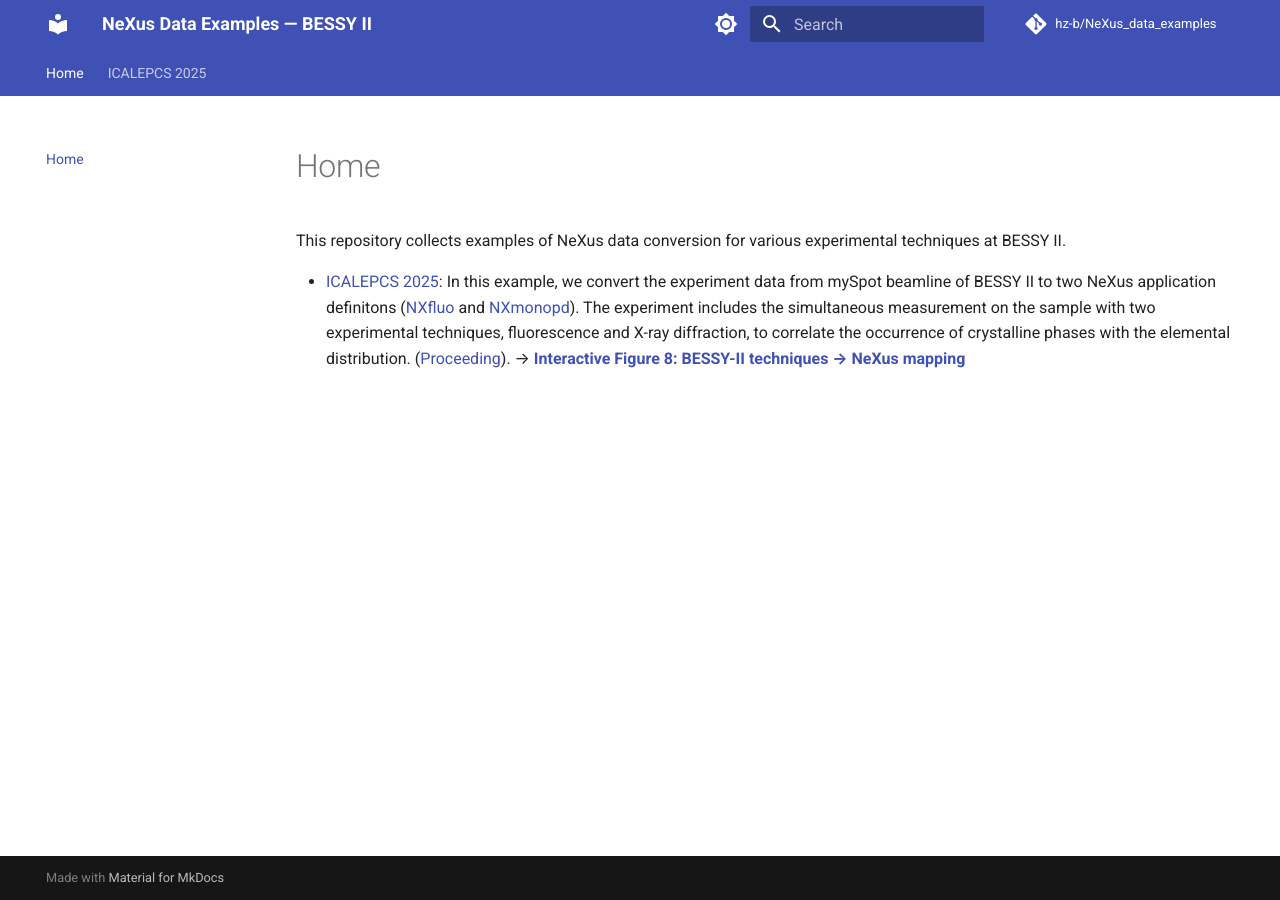
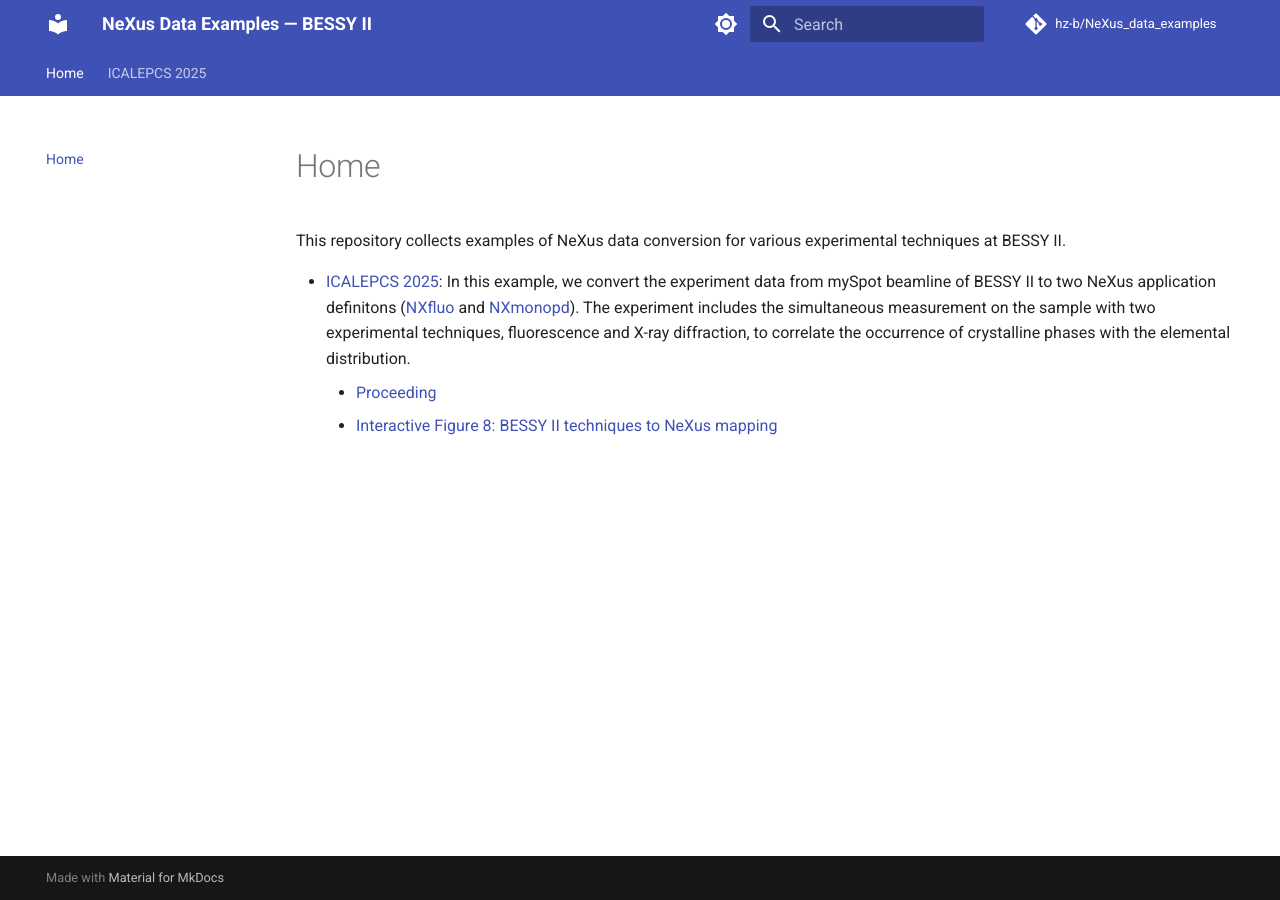
Before and after one commit to hz-b/NeXus_data_examples, an MkDocs documentation site: the page built from docs/index.md, in a window 1280 px wide. Built offline with MkDocs 1.6.1 and Material for MkDocs 9.7.7, drawn with Linux system fonts in a browser that asks for light colours; comment, search, counter and statistics services are not loaded.

```diff
--- a/docs/index.md
+++ b/docs/index.md
@@ -1,3 +1,5 @@
 This repository collects examples of NeXus data conversion for various experimental techniques at BESSY II.
 
-- [ICALEPCS 2025](https://github.com/hz-b/NeXus_data_examples/tree/main/2025_ICALEPCS): In this example, we convert the experiment data from mySpot beamline of BESSY II to two NeXus application definitons ([NXfluo](https://manual.nexusformat.org/classes/applications/NXfluo.html) and [NXmonopd](https://manual.nexusformat.org/classes/applications/NXmonopd.html)). The experiment includes the simultaneous measurement on the sample with two experimental techniques, fluorescence and X-ray diffraction, to correlate the occurrence of crystalline phases with the elemental distribution. ([Proceeding](https://proceedings.jacow.org/icalepcs2025/doi/jacow-icalepcs2025-tupd111/)). → [**Interactive Figure 8: BESSY-II techniques → NeXus mapping**](https://hz-b.github.io/NeXus_data_examples/2025_ICALEPCS/interactive-figures)
+- [ICALEPCS 2025](https://github.com/hz-b/NeXus_data_examples/tree/main/2025_ICALEPCS): In this example, we convert the experiment data from mySpot beamline of BESSY II to two NeXus application definitons ([NXfluo](https://manual.nexusformat.org/classes/applications/NXfluo.html) and [NXmonopd](https://manual.nexusformat.org/classes/applications/NXmonopd.html)). The experiment includes the simultaneous measurement on the sample with two experimental techniques, fluorescence and X-ray diffraction, to correlate the occurrence of crystalline phases with the elemental distribution.
+    - [Proceeding](https://proceedings.jacow.org/icalepcs2025/doi/jacow-icalepcs2025-tupd111/)
+    - [Interactive Figure 8: BESSY II techniques to NeXus mapping](https://hz-b.github.io/NeXus_data_examples/2025_ICALEPCS/interactive-figures)
```
